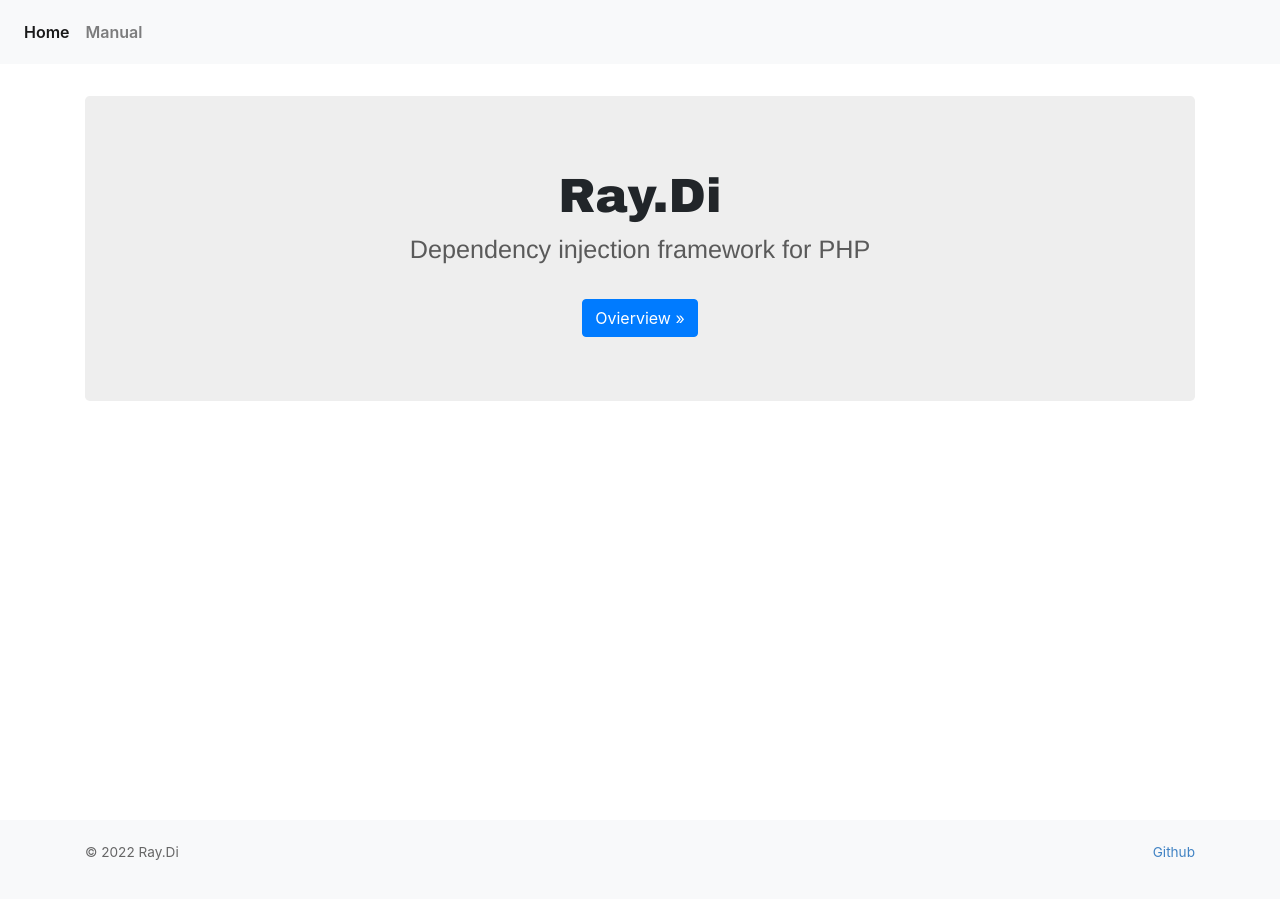
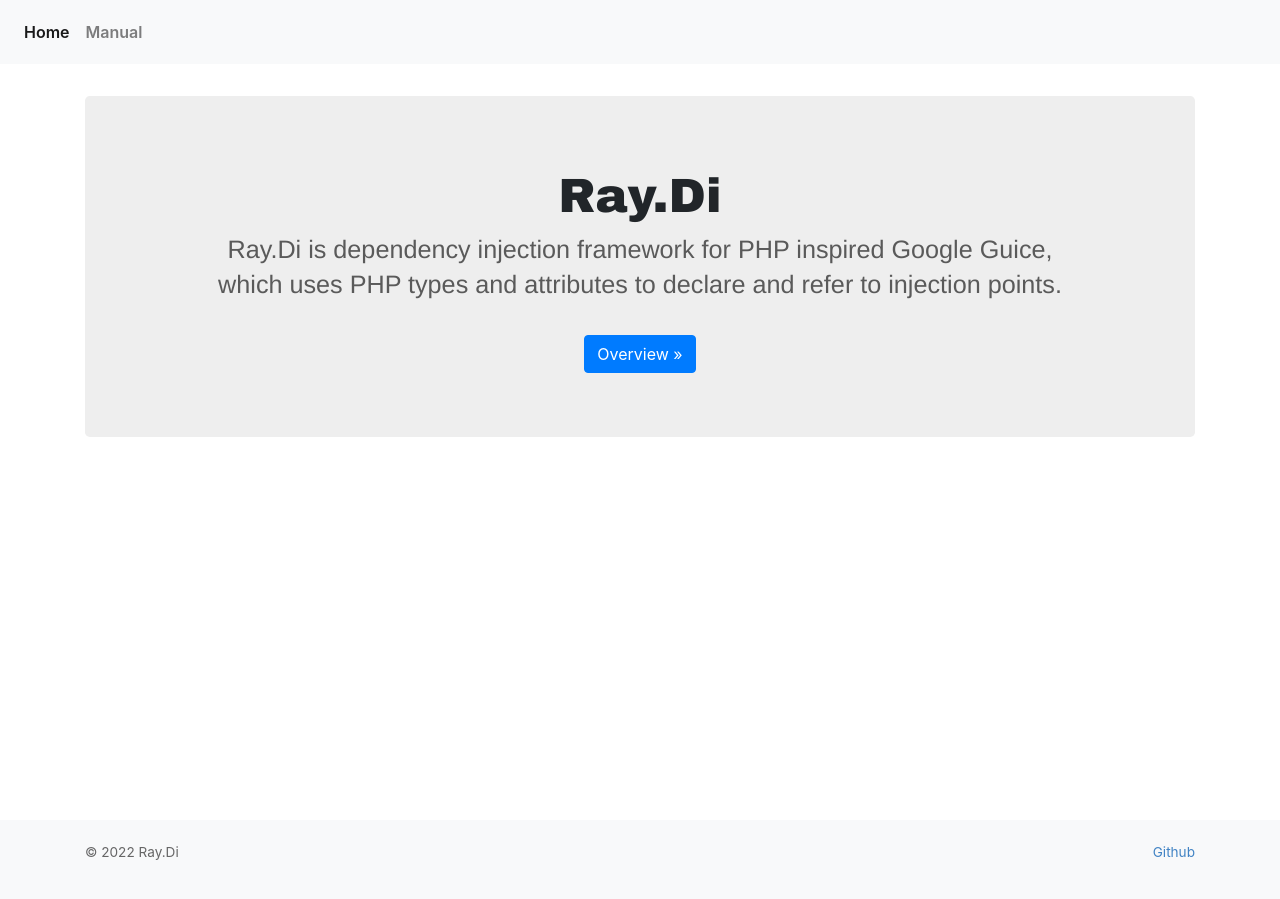
Before and after one commit to ray-di/ray-di.github.io, a Jekyll site: the page built from index.html, in a window 1280 px wide. Built offline with Jekyll 4.4.1, drawn with Linux system fonts in a browser that asks for light colours.

Commit message:
Update index

```diff
--- a/index.html
+++ b/index.html
@@ -5,11 +5,12 @@ category: Index
 ---
 <div class="jumbotron">
 <!--    <div><img src="./images/logo.png" alt="logo"></div>-->
-    <div style="font-size: xxx-large; font-family: 'Arial Black',serif">Ray.Di</div>
+    <div style="font-size: -webkit-xxx-large; font-family: 'arial black', selif">Ray.Di</div>
     <p>
-        Dependency injection framework for PHP
+        Ray.Di is dependency injection framework for PHP inspired Google Guice,
+        which uses PHP types and attributes to declare and refer to injection points.
     </p>
     <a class="btn btn-primary" href="/manuals/1.0/en/index.html">
-        Ovierview &raquo;
+        Overview &raquo;
     </a>
 </div>
```
